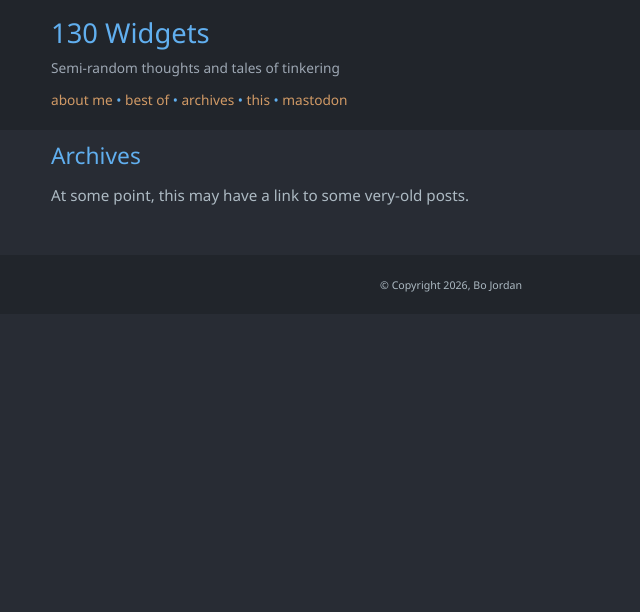
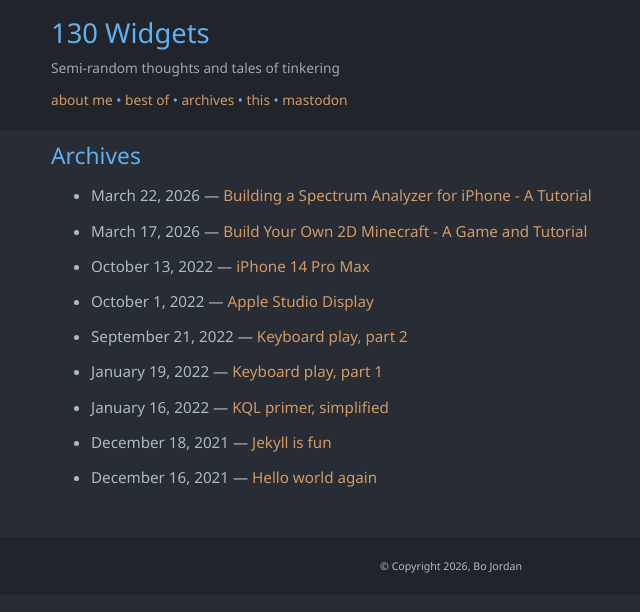
Before and after one commit to bojordan/bojordan.github.io, a Jekyll site: the page built from archives.md, in a window 1280 px wide. Shown: the top 612 px of the page, without its empty margins (189-829 px from the left). Built offline with Jekyll 4.4.1, drawn with Linux system fonts in a browser that asks for light colours.

Commit message:
Update styling

```diff
--- a/archives.md
+++ b/archives.md
@@ -5,4 +5,6 @@ title: Archives
 
 ## Archives
 
-At some point, this may have a link to some very-old posts.
+{% for post in site.posts %}
+- {{ post.date | date: "%B %e, %Y" }} — [{{ post.title }}]({{ post.url }})
+{% endfor %}
--- a/assets/css/styles.scss
+++ b/assets/css/styles.scss
@@ -1,3 +1,3 @@
 ---
 ---
-@import "main";
+@use "main";
--- a/best-of.md
+++ b/best-of.md
@@ -5,7 +5,5 @@ title: Best of
 
 ## Best of
 
-### Tutorials
-
-- [Building a Spectrum Analyzer for iPhone](/projects/spectrum-analyzer/tutorial/) — A hands-on tutorial for experienced programmers learning iOS development and audio signal processing from scratch.
-- [Build Your Own 2D Minecraft!](/projects/minecraft2d/tutorial/) — A step-by-step coding tutorial for beginners using HTML and JavaScript.
+- March 22, 2026 — [Building a Spectrum Analyzer for iPhone](/projects/spectrum-analyzer/tutorial/) — A hands-on tutorial for experienced programmers learning iOS development and audio signal processing from scratch.
+- March 16, 2026 — [Build Your Own 2D Minecraft!](/projects/minecraft2d/tutorial/) — A step-by-step coding tutorial for beginners using HTML and JavaScript.
```
Also changed, not shown: README.md.
